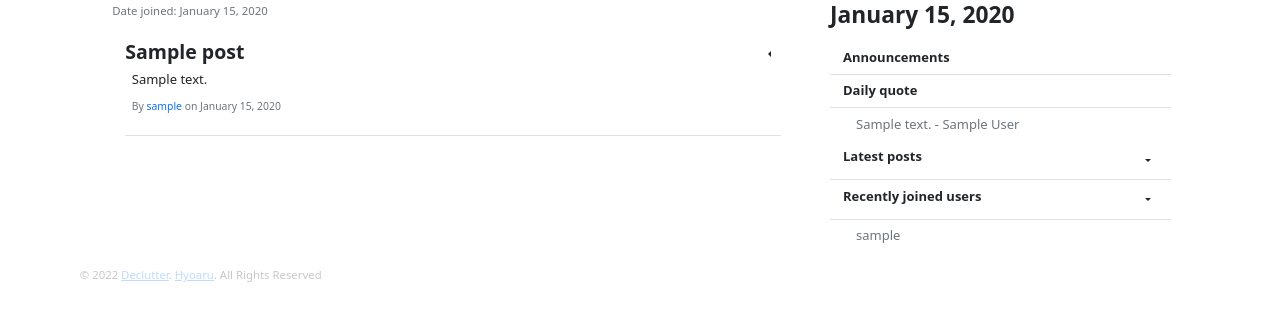
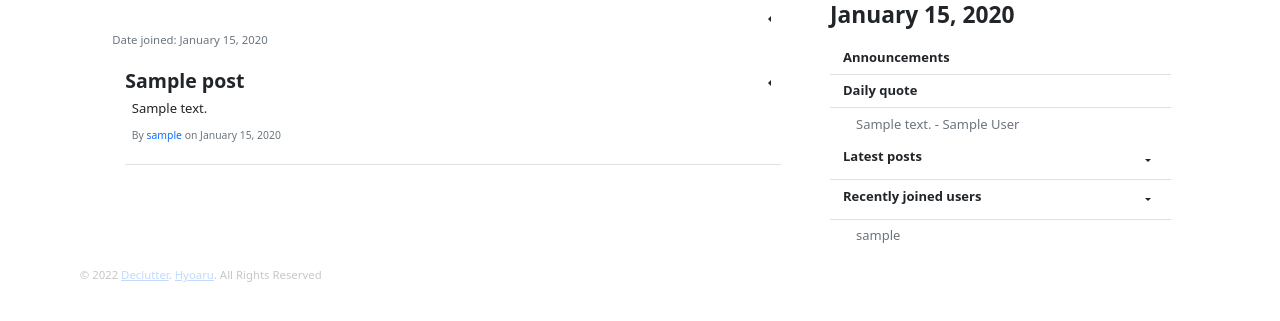
Before and after one commit to hyoaru/declutter, a Python web app: template declutter/templates/users/general/profile.html in a window 1280 px wide. Shown: the part 77-398 px from the top of the page. Run offline with Jinja, Linux system fonts and the light colour scheme; the template is opened without the code that fills it: most values are stand-ins (such as "Sample title", 1, 10 or a date in 2020); some libraries are stand-ins or nearby versions.

Commit message:
[add] see deleted posts toggle

```diff
--- a/declutter/templates/users/general/profile.html
+++ b/declutter/templates/users/general/profile.html
@@ -1,7 +1,19 @@
 {% extends 'base.html' %}
 {% block content %}
-    <div class="mb-2 pb-3 heading-sticky bg-white">
-        <h3 class="mb-0 text-break fw-bold">{{ current_user.user_username }} </h3>
+    <div class="mb-2 mt-1 pb-3 heading-sticky bg-white">
+        {% if current_user.user_isadmin == False %}
+            <h3 class="mb-0 me-auto text-break fw-bold">{{ current_user.user_username }} </h3>
+        {% else %}
+            <div class="d-flex">
+                <h3 class="mb-0 me-auto text-break fw-bold">{{ current_user.user_username }} </h3>
+                <div class="btn-group dropstart">
+                    <button class="btn btn-sm dropdown-toggle" type="button" data-bs-toggle="dropdown"></button>
+                    <ul class="dropdown-menu">
+                        <a href="{{ url_for('users_general.user_deleted_posts', user_username = current_user.user_username) }}" class="dropdown-item p-0 px-3">See deleted posts</a>
+                    </ul>
+                </div>
+            </div>
+        {% endif %}
         <!-- <small class="text-muted">{{ post_count }} posts</small> -->
         <small class="text-muted">Date joined: {{ datetime_tolocal(current_user.user_date_created_utc).strftime("%B %-d, %Y") }}</small>
     </div>
--- a/declutter/templates/users/general/user_deleted_posts.html
+++ b/declutter/templates/users/general/user_deleted_posts.html
@@ -1,6 +1,6 @@
 {% extends 'base.html' %}
 {% block content %}
-    <div class="mb-0 pb-3 heading-sticky bg-white">
+    <div class="mb-0 mt-1 pb-3 heading-sticky bg-white">
         <h3 class="mb-0 text-break fw-bold">{{ user.user_username }} </h3>
         <small class="text-muted">Date joined: {{ datetime_tolocal(user.user_date_created_utc).strftime("%B %-d, %Y") }}</small>
     </div>
```
Also changed, not shown: declutter/templates/users/general/user.html (+14 -2 lines).
